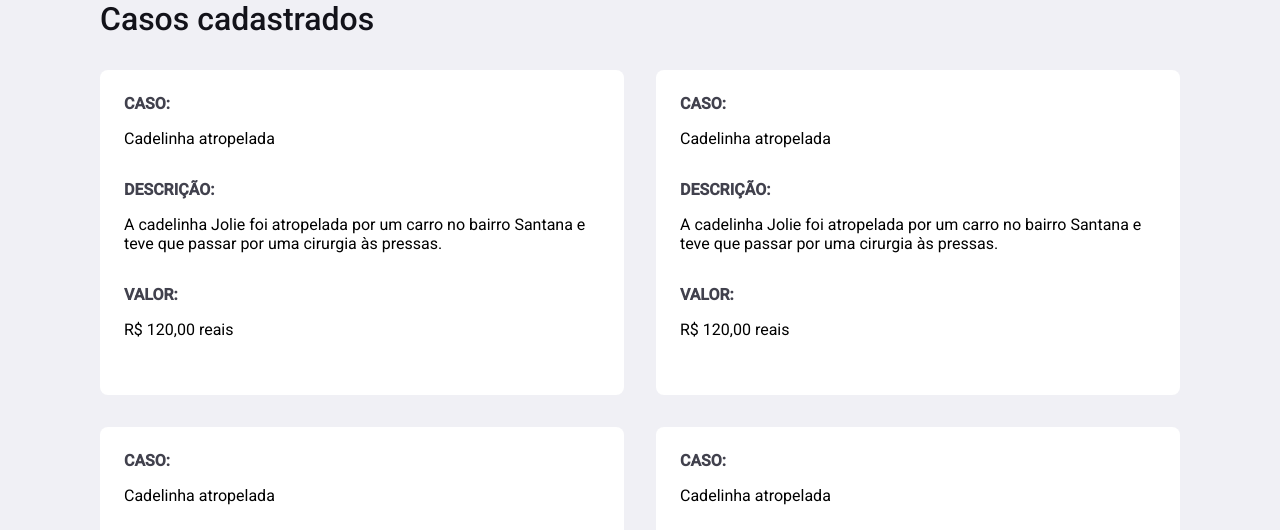
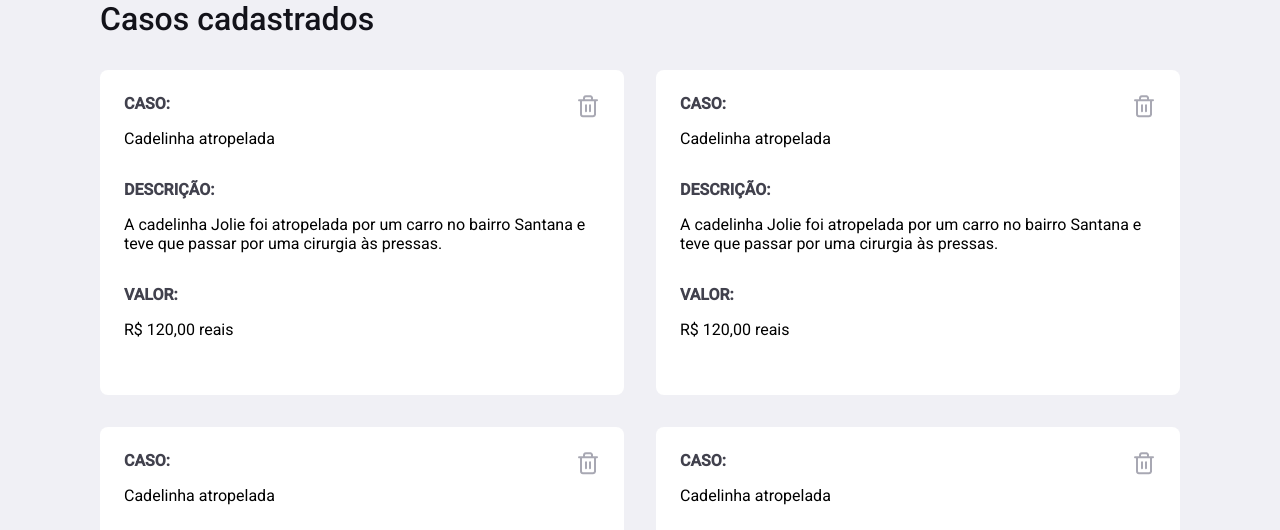
Before and after one commit to FabyoSK/be-the-hero-web, a Next.js app: page /list in a window 1280 px wide. Shown: the part 160-690 px from the top of the page. Built offline with nearby package versions, Linux system fonts and the light colour scheme.

Commit message:
feat: add navigation between pages

```diff
--- a/server.json
+++ b/server.json
@@ -1,9 +1,19 @@
 {
   "case": [
     {
-      "name": "",
-      "description": "",
-      "value": "200"
+      "name": "Cadelinha atropelada",
+      "description": "A cadelinha Jolie foi atropelada por um carro no bairro Santana e teve que passar por uma cirurgia às pressas.",
+      "value": "120"
     }
-  ]
+  ],
+  "organization": {
+    "id": 1,
+    "name": "FSK organization",
+    "email": "help@fsk.org",
+    "whatsapp": 9123456,
+    "address": {
+      "city": "Praia",
+      "ul": "PRA"
+    }
+  }
 }
--- a/src/components/Card/card.module.scss
+++ b/src/components/Card/card.module.scss
@@ -1,8 +1,17 @@
 .card {
   background: #ffffff;
-
+  position: relative;
   padding: 1.5rem;
   border-radius: 0.5rem;
+
+  button {
+    position: absolute;
+    right: 1.5rem;
+    top: 1.5rem;
+
+    border: 0;
+    background: transparent;
+  }
 
   .cardSection {
     margin-bottom: 2rem;
--- a/src/components/Card/index.tsx
+++ b/src/components/Card/index.tsx
@@ -3,6 +3,9 @@ import styles from "./card.module.scss";
 export function Card() {
   return (
     <div className={styles.card}>
+      <button type="button">
+        <img src="./trash.png" alt="Deletar" />
+      </button>
       <div className={styles.cardSection}>
         <h2>Caso:</h2>
         <p>Cadelinha atropelada</p>
--- a/src/pages/index.tsx
+++ b/src/pages/index.tsx
@@ -1,3 +1,4 @@
+import Link from "next/link";
 import styles from "./home.module.scss";
 
 export default function Home() {
--- a/src/pages/login/index.tsx
+++ b/src/pages/login/index.tsx
@@ -11,6 +11,7 @@ export default function Login() {
        ajude pessoas a encontrarem
        os casos da sua ONG."
       backPage="login"
+      backPageURL="/"
     >
       <input type="text" placeholder="Nome da ONG" />
       <input type="text" placeholder="E-mail" />
--- a/src/pages/new-case/index.tsx
+++ b/src/pages/new-case/index.tsx
@@ -9,6 +9,7 @@ export default function NewCase() {
       body="Descreva o caso detalhadamente para
       encontrar um herói para resolver isso."
       backPage="home"
+      backPageURL="/list"
     >
       <input type="text" placeholder="Título do caso" />
       <textarea placeholder="Descrição" />
```
Also changed, not shown: src/components/FormContainer/index.tsx (+10 -5 lines), public/trash.png (added).
